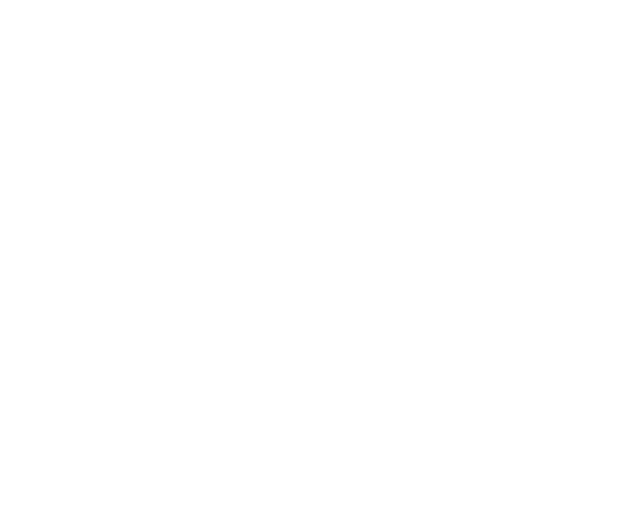
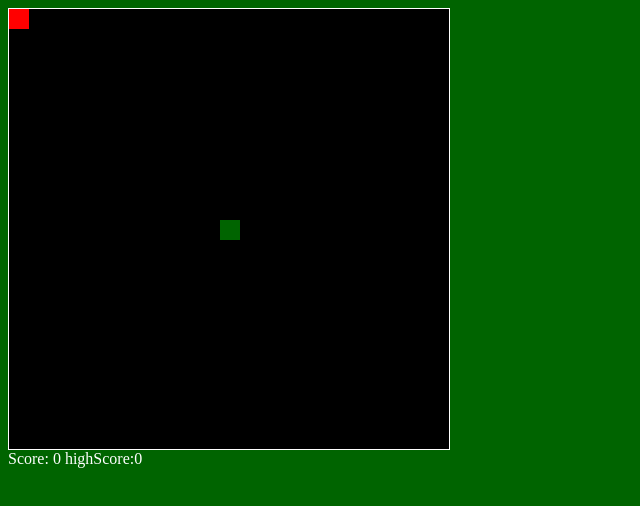
Before and after one commit to Kdavis4444/Kdavis4444.github.io, a plain HTML site: page asd-projects/snake/index.html in a window 1280 px wide. Shown: the whole page, without its empty margins (0-640 px from the left). Drawn offline with Linux system fonts and the light colour scheme.

Commit message:
install projects

```diff
--- a/asd-projects/snake/index.html
+++ b/asd-projects/snake/index.html
@@ -4,12 +4,16 @@
   <head>
     <title>Snake</title>
     <!--Link jQuery and CSS here-->
-
+    <script src="jquery.min.js"></script>
+    <link rel="stylesheet" type="text/css" href="index.css" />
   </head>
   <body>
+    <div id = "board" >  </div>
+    <hi id = "score">Score: 0 </hi>
+    <hi id = "highScore"> highScore:0 </hi>
 
   </body>
 
   <!-- Link index.js here -->
-
+  <script src="index.js"></script>
 </html>
--- a/asd-projects/snake/index.js
+++ b/asd-projects/snake/index.js
@@ -11,7 +11,10 @@ var highScoreElement = $("#highScore");
 
 // TODO 4a: Create the snake, apple and score variables
 // Game Variables
+var snake = [];
+var apple = [];
 
+var score = 0;
 // Constant Variables
 var ROWS = 20;
 var COLUMNS = 20;
@@ -40,11 +43,18 @@ $("body").on("keydown", handleKeyDown);
 init();
 
 function init() {
+
   // TODO 4c-2: initialize the snake
+  snake.body = [];
+
+  makeSnakeSquare(10,10);
+  snake.head = snake.body[0];
 
   // TODO 4b-2: initialize the apple
+  makeApple()
 
   // TODO 5a: Initialize the interval
+  updateInterval = setInterval(update, 100);
 
 }
 
@@ -58,6 +68,15 @@ function init() {
  */
 function update() {
   // TODO 5b: Fill in the update function's code block
+  moveSnake();
+
+  if (hasHitWall() || hasCollidedWithSnake()) {
+    endGame();
+  }
+
+  if (hasCollidedWithApple()) {
+    handleAppleCollision();
+  }
 }
 
 function checkForNewDirection(event) {
@@ -74,7 +93,7 @@ function checkForNewDirection(event) {
 
   // FILL IN THE REST
 
-  // console.log(snake.head.direction);     // uncomment me!
+  console.log(snake.head.direction);     // uncomment me!
 }
 
 function moveSnake() {
@@ -184,6 +203,14 @@ function endGame() {
  * position on the board that is not occupied and position the apple there.
  */
 function makeApple() {
+  apple.element = $("<div>").addClass("apple").appendTo(board);
+
+  var randomPosition = getRandomAvailablePosition();
+
+  apple.row = rabdomPosition.row;
+  apple.column = randomPosition.column;
+
+  repositionSquare(apple);
   // TODO 4b-1: Fill in the makeApple() code block
 }
 
@@ -192,6 +219,21 @@ function makeApple() {
  * snakeSquare to the snake.body Array and set a new tail.
  */
 function makeSnakeSquare(row, column) {
+  var snakeSquare = {};
+
+  snakeSquare.element = $("<div>").addClass("snake").appendTo(board);
+
+  snakeSquare.row = row;
+  snakeSquare.column = column;
+
+  repositionSquare(snakeSquare);
+
+  if (snake.body.length === 0){
+    snakeSquare.element.attr("id", "snake-head");
+  }
+
+  snake.body.push(snakeSquare);
+  snake.tail = snakeSquare;
   // TODO 4c-1: Fill in this function's code block
 }
 
@@ -208,6 +250,8 @@ function makeSnakeSquare(row, column) {
 */
 function handleKeyDown(event) {
   // TODO 6a: make the handleKeyDown function register which key is pressed
+  activeKey = event.which;
+  console.log(activeKey);
 
 }
 
```
